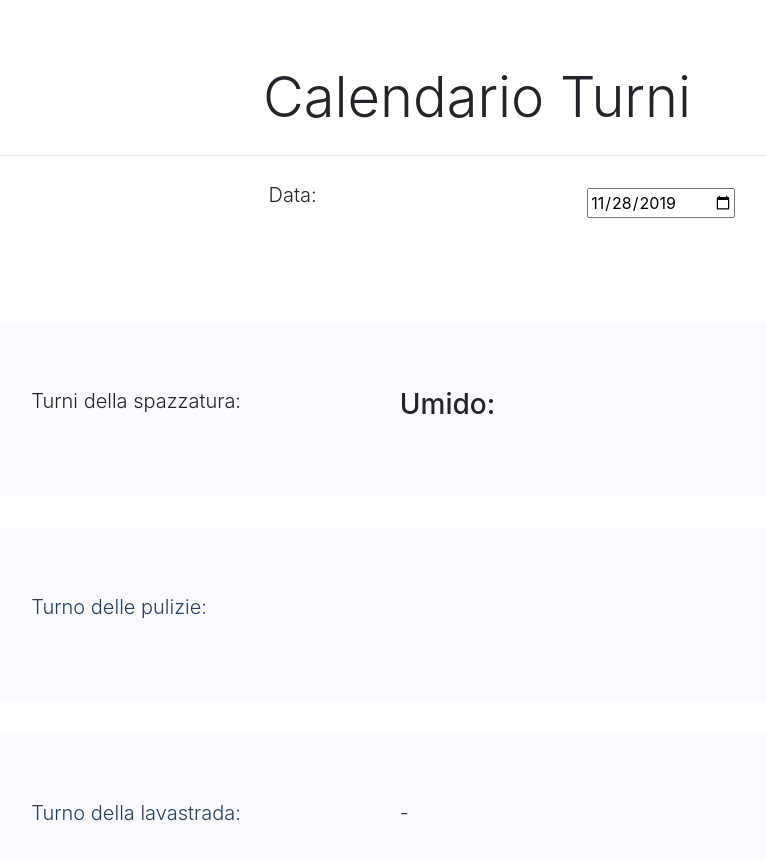
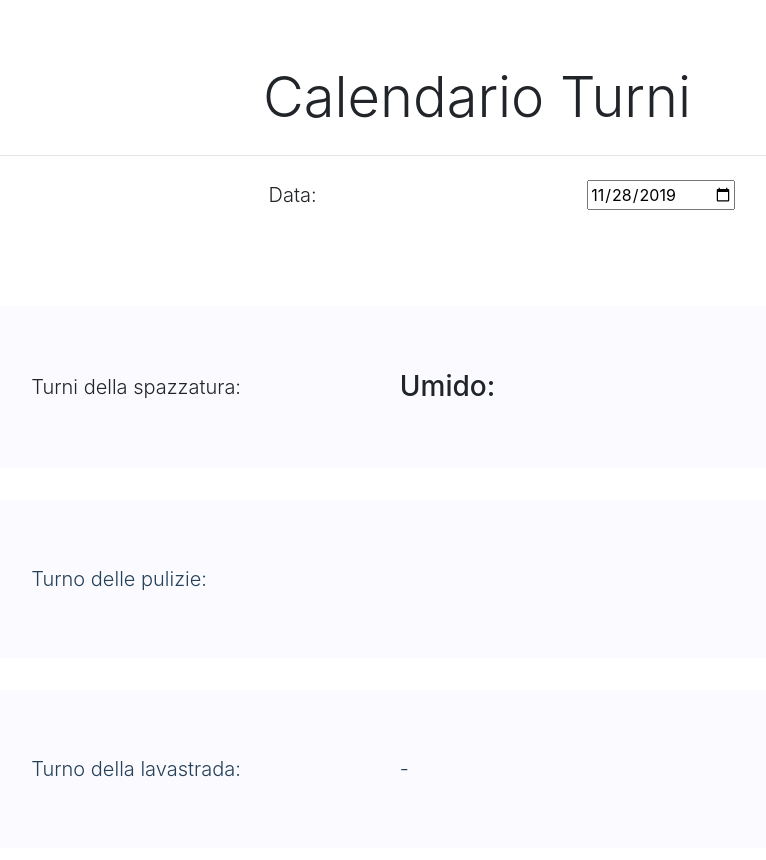
Before and after one commit to Frac7/Shifts, a React (Create React App) app: page / in a window 1280 px wide. Shown: the top 860 px of the page, without its empty margins (163-929 px from the left). Built offline with nearby package versions, Linux system fonts and the light colour scheme.

Commit message:
Layout improvements

```diff
--- a/src/App.js
+++ b/src/App.js
@@ -25,11 +25,11 @@ class App extends React.Component{
 					<div className="jumbotron col-12 wrapper" align="center">
 						<h1 className="display-4">Calendario Turni</h1>
 						<hr className="my-4"/>
-						<div className="row justify-content-center align-items-center">
-							<div className="col-md-4">
+						<div className="row justify-content-center align-items-center align-content-center">
+							<div className="col-md-4 col-sm-auto">
 								<p className="lead">Data: </p>
 							</div>
-							<div className="col-md-4">
+							<div className="col-md-4 col-sm-auto">
 								<input
 									type="date"
 									onChange={this.dateChanged.bind(this)}
--- a/src/components/CleanTurns.js
+++ b/src/components/CleanTurns.js
@@ -19,13 +19,13 @@ const CleanTurns = ({ date }) => {
 
 	const currentPerson = useMemo(() => data.people[currentPersonIndex], [currentPersonIndex]);
 
-	return(
-		<div className="container jumbotron clean-turns">
-			<div className="row justify-content-center align-items-center">
-				<div className="col-md-4">
+	return (
+		<div className="container jumbotron clean-turns align-content-center">
+			<div className="row justify-content-center align-items-center align-content-center">
+				<div className="col-md-4 col-sm-auto">
 					<p className="lead">Turno delle pulizie: </p>
 				</div>
-				<div className="col-md-6">
+				<div className="col-md-6 col-sm-auto">
 					<p className="h3"><span className="badge badge-secondary clean-turns-badge">{currentPerson}</span></p>
 				</div>
 			</div>
--- a/src/components/StreetTurns.js
+++ b/src/components/StreetTurns.js
@@ -20,13 +20,13 @@ const StreetTurns = ({ date }) => {
 		},
 		[selectedDate, selectedDay, streetTurns, turnIndex]);
 
-	return(
+	return (
 		<div className="container jumbotron street-turns">
-			<div className="row justify-content-center align-items-center">
-				<div className="col-md-4">
+			<div className="row justify-content-center align-items-center align-content-center">
+				<div className="col-md-4 col-sm-auto">
 					<p className="lead">Turno della lavastrada: </p>
 				</div>
-				<div className="col-md-6">
+				<div className="col-md-6 col-sm-auto">
 					{turnIndex !== -1 && numberOfTheMonth === selectedDate.getDate() ?
 						<p className="h3">
 							<span className="badge badge-secondary street-turns-badge">{streetTurns[turnIndex].street}</span>
--- a/src/components/TrashTurns.js
+++ b/src/components/TrashTurns.js
@@ -27,17 +27,17 @@ const TrashTurns = ({ date }) => {
 		return Math.floor((selectedDate - initialDate) / (timeDivider * daysInMonth));
 	}, [selectedDate]);
 
-	return(
+	return (
 		<div className={'container jumbotron trash-turns'}>
-			<div className="row justify-content-center align-items-center">
-				<div className="col-md-4">
+			<div className="row justify-content-center align-items-center align-content-center">
+				<div className="col-md-4 col-sm-auto">
 					<p className="lead">Turni della spazzatura: </p>
 				</div>
-				<div className="col-md-6">
+				<div className="col-md-6 col-sm-auto">
 					{selectedDate.getDay() - 1 === 5 ?
 						<p className="lead"> - </p> :
 						(trashTurns[trashTurnIndex].length && trashTurns[trashTurnIndex].map((turn, i) => (
-							<div key={i} className="row justify-content-center align-items-center">
+							<div key={i} className="row justify-content-center align-items-center align-content-center">
 								<div className="col-md-10">
 									<p className="h3">{turns[turn].trash}:
 										<span className={'mx-2 badge badge-secondary trash' + turn + '-badge'}>
--- a/src/index.css
+++ b/src/index.css
@@ -10,6 +10,10 @@ body {
 code {
   font-family: source-code-pro, Menlo, Monaco, Consolas, "Courier New",
   monospace;
+}
+
+p {
+  margin-bottom: 0 !important;
 }
 
 .trash-turns, .clean-turns, .street-turns  {
```
